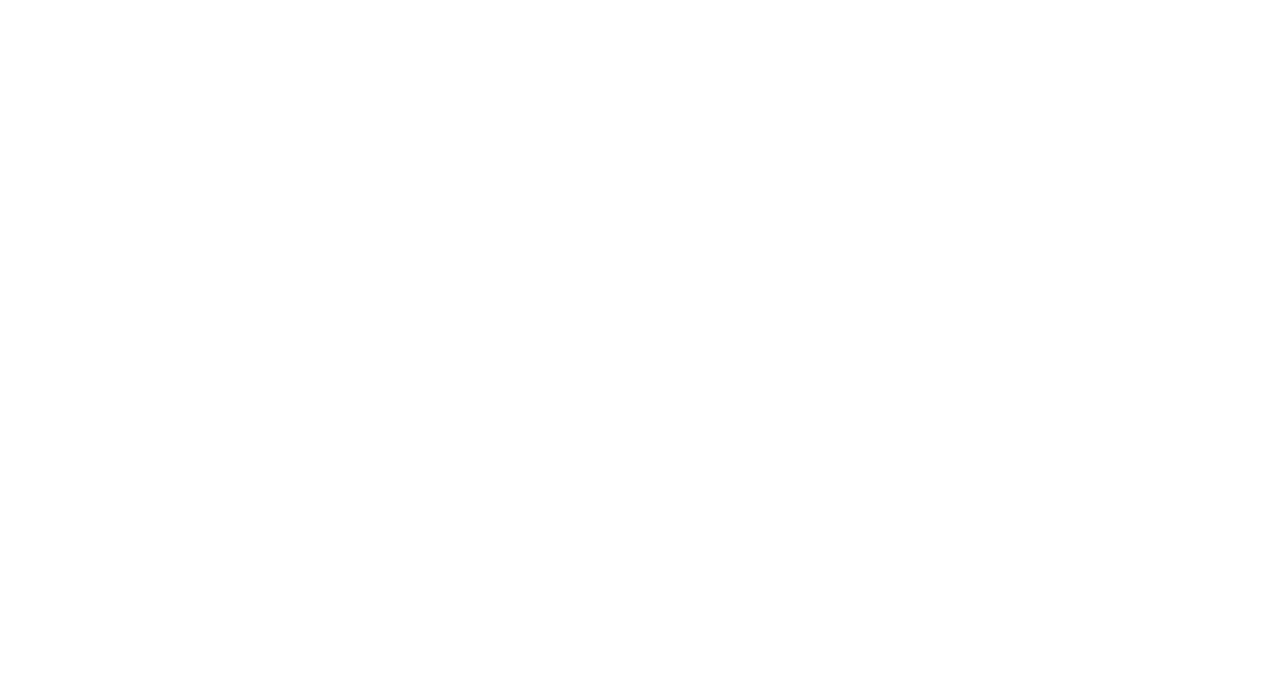
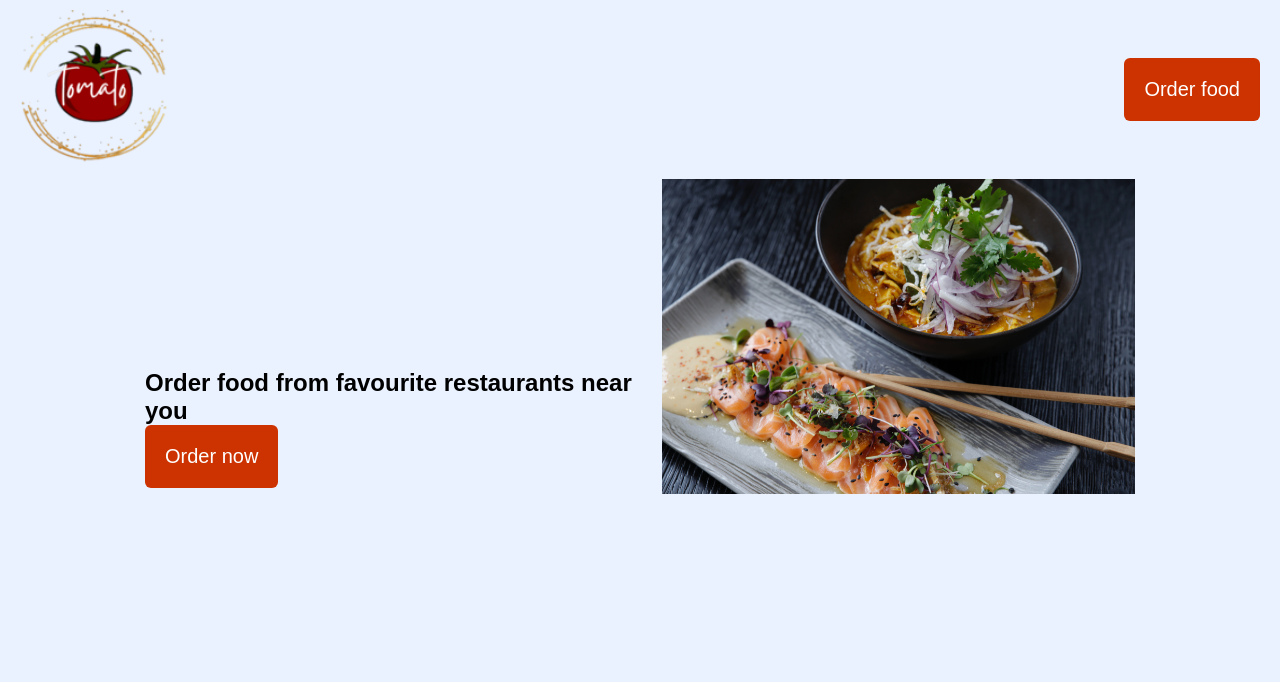
Before and after one commit to Harshini1701/mission1, a plain HTML site: page index.html in a window 1280 px wide. Drawn offline with Linux system fonts and the light colour scheme.

Commit message:
add navbar hero

```diff
--- a/index.html
+++ b/index.html
@@ -2,11 +2,41 @@
 <html lang="en">
 <head>
     <meta charset="UTF-8">
+    <link rel="stylesheet" href="style.css">
     <meta http-equiv="X-UA-Compatible" content="IE=edge">
     <meta name="viewport" content="width=device-width, initial-scale=1.0">
-    <title>Document</title>
+    <link rel="preconnect" href="https://fonts.googleapis.com">
+    <link rel="preconnect" href="https://fonts.gstatic.com" crossorigin>
+    <link href="https://fonts.googleapis.com/css2?family=Roboto+Slab:wght@100;200;300;400;500;600;700;800;900&family=Source+Sans+Pro:ital,wght@0,200;0,300;1,200&display=swap" rel="stylesheet">
+    <title>AST</title>
 </head>
 <body>
+    <!--Navbar-->
+    <header>
+        <nav class="navbar">
+            <div class="navbar_brand">
+                <img src="pics/logo.png" alt="logo" class="navbar_logo"/>
+            </div>
+            <div class="navbar_nav_items">
+                <button class="button_primary">
+                    Order food
+                </button>
+            </div>
+        </nav>
+    </header>
+    <main class="container">
+        <section class="hero_container">
+            <div class="hero_image_container">
+                <img class="hero_image" src="pics/hero.jpg"/>
+            </div>
+            <div class="hero_description">
+                <h1 class="hero_text">Order food from favourite restaurants near you</h1>
+                <button class="button_primary">
+                    Order now
+                </button>
+            </div>
+        </section>
+    </main>
 
 </body>
 </html>
--- a/style.css
+++ b/style.css
@@ -0,0 +1,87 @@
+*{
+    margin: 00;
+    padding: 0;
+    box-sizing: border-box;
+
+}
+
+body{
+    font-family:"Roboto-Slab",sans-serif ;
+    background-color: #ebf2ff;
+    overflow-x: hidden;
+}
+.button_primary{
+    color: white;
+    background-color:	#CC3300;
+    border-radius: 6px;
+    border: none;
+    padding: 10px;
+}
+
+.container{
+    width: 100%;
+    margin: 0 auto;
+    padding: 0 10px;
+}
+.hero_container{
+    width: 100%;
+}
+
+.hero_image_container{
+    width: 100%;
+}
+
+.hero_image{
+    width: 100% ;
+}
+.navbar{
+    display: flex;
+    justify-content: space-around;
+    align-items: center;
+}
+.navbar_brand{
+    width: 130px;
+}
+
+.navbar_logo{
+    width: 100%;
+}
+
+
+
+@media (min-width:768px){
+    .navbar{
+        justify-content: space-between;
+        align-items: center;
+        padding: 10px 20px;
+    }
+    .navbar_brand{
+        width: 150px;
+    }
+    .button_primary{
+        padding: 20px;
+        font-size: 20px;
+    }
+    .hero_container{
+        display: flex;
+        flex-direction: row-reverse;
+        align-items: center;
+        justify-content:space-between ;
+        gap: 10px;
+    }
+}
+
+
+@media (min-width:1020px){
+    .container{
+        max-width: 1010px;
+    }
+    .hero_image_container{
+        width: 500px;
+        height: 500px;
+    }
+}
+
+@media (min-width:1400px){
+
+}
```
Also changed, not shown: pics/hero.jpg (added), pics/logo.png (added).
